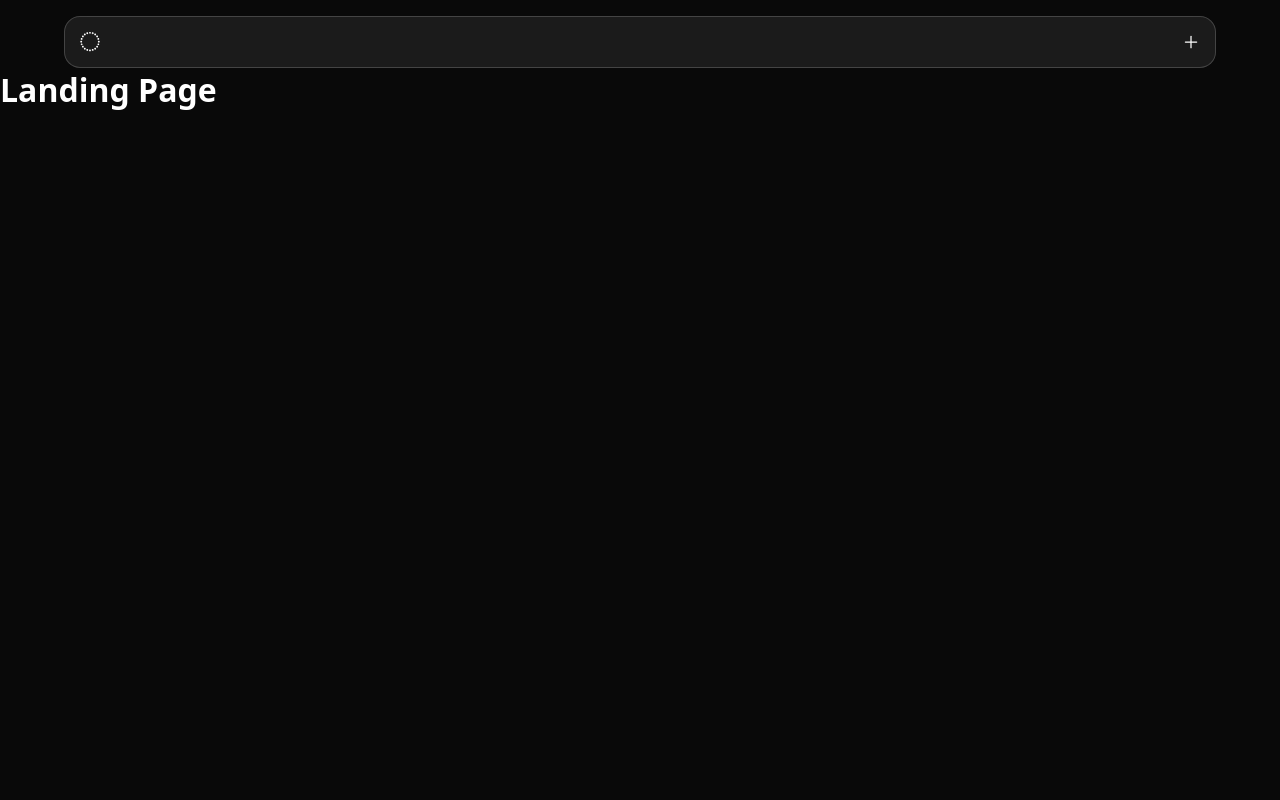
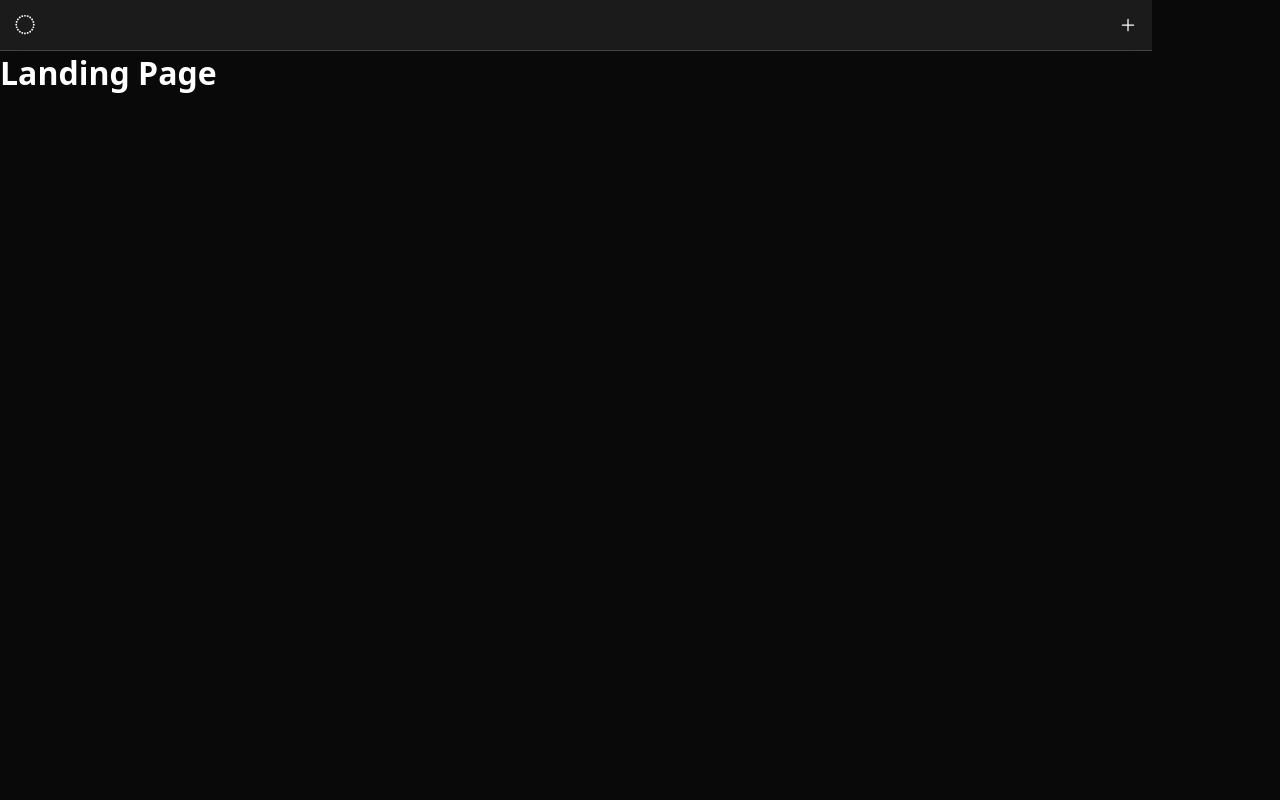
Before and after one commit to VenusTestSeries/VTS, a Next.js app: page / in a window 1280 px wide. Shown: the top 800 px of the page. Built offline with nearby package versions, Linux system fonts and the light colour scheme.

Commit message:
header and footer added

```diff
--- /dev/null
+++ b/font/inter.ts
@@ -0,0 +1,3 @@
+import { Inter } from '@next/font/google'
+const inter = Inter({ subsets: ['latin'] })
+export default inter
--- a/layout/footer.tsx
+++ b/layout/footer.tsx
@@ -14,7 +14,7 @@ const Footer = () => {
           ))}
         </div>
       </section>
-      {/* <section className={css.bottom}>
+      <section className={css.bottom}>
         <div className={css.wraper}>
           <div className={css.text}>
             <p>
@@ -31,7 +31,7 @@ const Footer = () => {
             </select>
           </div>
         </div>
-      </section> */}
+      </section>
     </footer>
   );
 };
--- a/package.json
+++ b/package.json
@@ -9,6 +9,7 @@
     "lint": "next lint"
   },
   "dependencies": {
+    "@next/font": "^13.1.1",
     "@reduxjs/toolkit": "^1.9.1",
     "@types/node": "18.11.18",
     "@types/react": "18.0.26",
--- /dev/null
+++ b/styles/custom.module.scss
@@ -0,0 +1 @@
+// CUSTOM SCSS
--- a/styles/globals.scss
+++ b/styles/globals.scss
@@ -1,9 +1,9 @@
 @import "./variable";
 
 html {
+  tab-size: 4;
+  -o-tab-size: 4;
   -moz-tab-size: 4;
-  -o-tab-size: 4;
-  tab-size: 4;
   line-height: 1.15;
   color-scheme: dark;
   -ms-text-size-adjust: 100%;
@@ -25,7 +25,7 @@ body {
   font-size: 16px;
   line-height: 1.4;
   font-weight: 400;
-  background-color: #0d1117;
+  // background-color: #0d1117;
 }
 
 html,
--- a/styles/header.module.scss
+++ b/styles/header.module.scss
@@ -4,7 +4,8 @@
 Header Row
 ****************************************/
 .container {
-  top: 1em;
+  // top: 1em;
+  top: 0;
   width: 100%;
   z-index: 10;
   display: flex;
@@ -12,7 +13,7 @@ Header Row
   position: sticky;
   align-self: center;
   flex-direction: column;
-  margin: 1em auto 0 auto;
+  // margin: 1em auto 0 auto;
   a {
     text-decoration: none;
     font-size: 0.9em;
@@ -24,13 +25,14 @@ Header Backdrop
 .backdrop {
   display: flex;
   align-items: center;
-  align-self: center;
-  border-radius: 16px;
-  max-width: 1360px;
-  min-width: 90%;
+  // align-self: center;
+  // border-radius: 16px;
+  // max-width: 1360px;
+  // min-width: 90%;
+  width: 100%;
   background: var(--dock-background);
   backdrop-filter: blur(15px) saturate(150%);
-  border: 1px solid var(--dock-border-color);
+  border-bottom: 1px solid var(--dock-border-color);
   @include Padding(10px);
 }
 /***************************************
```
Also changed, not shown: styles/_variable.scss (+0 -135 lines), 2 other files (tests, documents, lock files or other folders).
